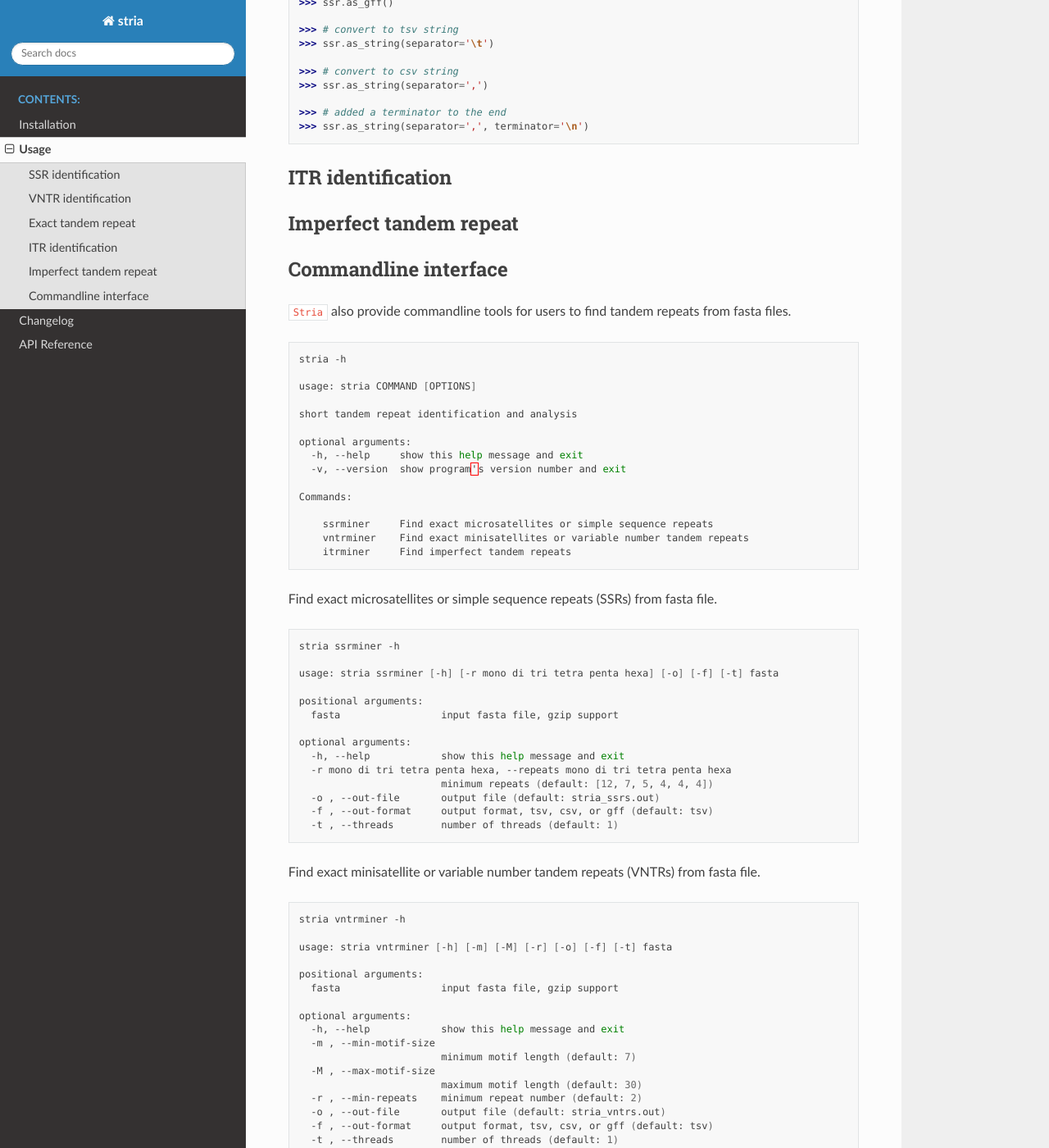
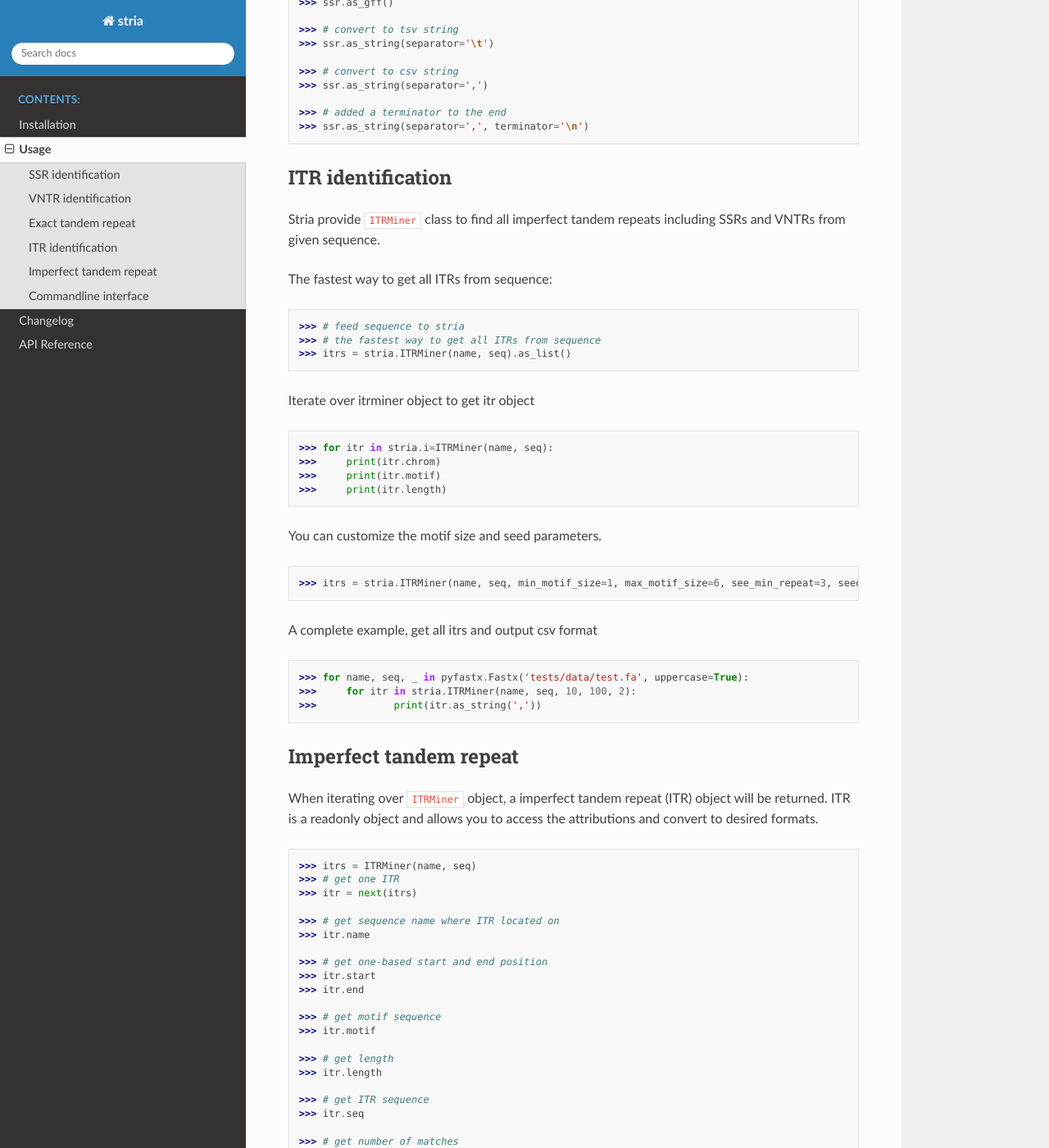
Before and after one commit to lmdu/pytrf, a Sphinx documentation site: the page built from docs/source/usage.rst, in a window 1280 px wide and 1400 px high, scrolled down 2491 px. Shown: the whole window at 82% size. Built offline with Sphinx 7.4.7 and the Read the Docs theme 2.0.0, drawn with Linux system fonts in a browser that asks for light colours; the version number could not be read and is left out; some of the changed text lies outside the part shown.

Commit message:
Update usage.rst

```diff
--- a/docs/source/usage.rst
+++ b/docs/source/usage.rst
@@ -136,9 +136,96 @@ ETR is a readonly object and allows you to access the attributions and convert t
 ITR identification
 ------------------
 
+Stria provide ``ITRMiner`` class to find all imperfect tandem repeats including SSRs and VNTRs from given sequence.
+
+The fastest way to get all ITRs from sequence:
+
+.. code:: python
+
+	>>> # feed sequence to stria
+	>>> # the fastest way to get all ITRs from sequence
+	>>> itrs = stria.ITRMiner(name, seq).as_list()
+
+Iterate over itrminer object to get itr object
+
+.. code:: python
+
+	>>> for itr in stria.i=ITRMiner(name, seq):
+	>>> 	print(itr.chrom)
+	>>> 	print(itr.motif)
+	>>> 	print(itr.length)
+
+You can customize the motif size and seed parameters.
+
+.. code:: python
+
+	>>> itrs = stria.ITRMiner(name, seq, min_motif_size=1, max_motif_size=6, see_min_repeat=3, seed_min_length=10)
+
+A complete example, get all itrs and output csv format
+
+.. code:: python
+
+	>>> for name, seq, _ in pyfastx.Fastx('tests/data/test.fa', uppercase=True):
+	>>> 	for itr in stria.ITRMiner(name, seq, 10, 100, 2):
+	>>> 		print(itr.as_string(','))
+
 Imperfect tandem repeat
 -----------------------
 
+When iterating over ``ITRMiner`` object, a imperfect tandem repeat (ITR) object will be returned.
+ITR is a readonly object and allows you to access the attributions and convert to desired formats.
+
+.. code:: python
+
+	>>> itrs = ITRMiner(name, seq)
+	>>> # get one ITR
+	>>> itr = next(itrs)
+
+	>>> # get sequence name where ITR located on
+	>>> itr.name
+
+	>>> # get one-based start and end position
+	>>> itr.start
+	>>> itr.end
+
+	>>> # get motif sequence
+	>>> itr.motif
+
+	>>> # get length
+	>>> itr.length
+
+	>>> # get ITR sequence
+	>>> itr.seq
+
+	>>> # get number of matches
+	>>> itr.matches
+
+	>>> # get number of substitutions
+	>>> itr.substitutions
+
+	>>> # get number of insertions
+	>>> itr.insertions
+
+	>>> # get number of deletions
+	>>> itr.deletions
+
+	>>> # convert to a list
+	>>> itr.as_list()
+
+	>>> # convert to a dict
+	>>> itr.as_dict()
+
+	>>> # convert to a gff formatted string
+	>>> itr.as_gff()
+
+	>>> # convert to tsv string
+	>>> itr.as_string(separator='\t')
+
+	>>> # convert to csv string
+	>>> itr.as_string(separator=',')
+
+	>>> # added a terminator to the end
+	>>> itr.as_string(separator=',', terminator='\n')
 
 Commandline interface
 ---------------------
```
